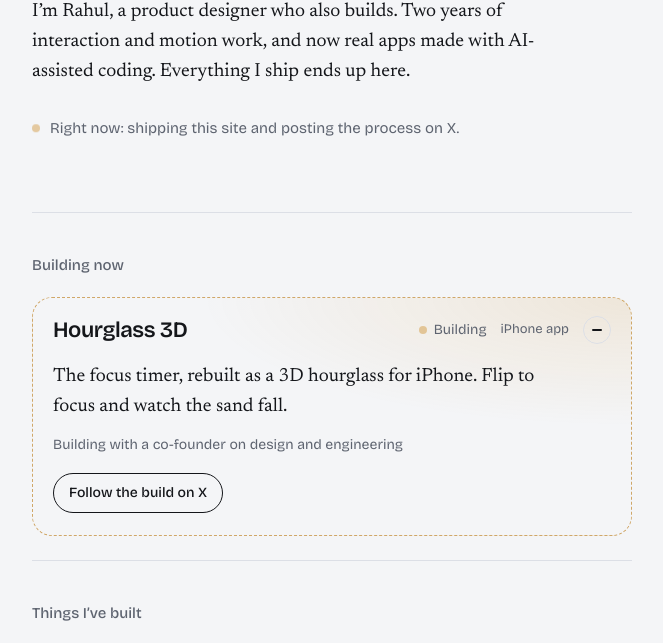
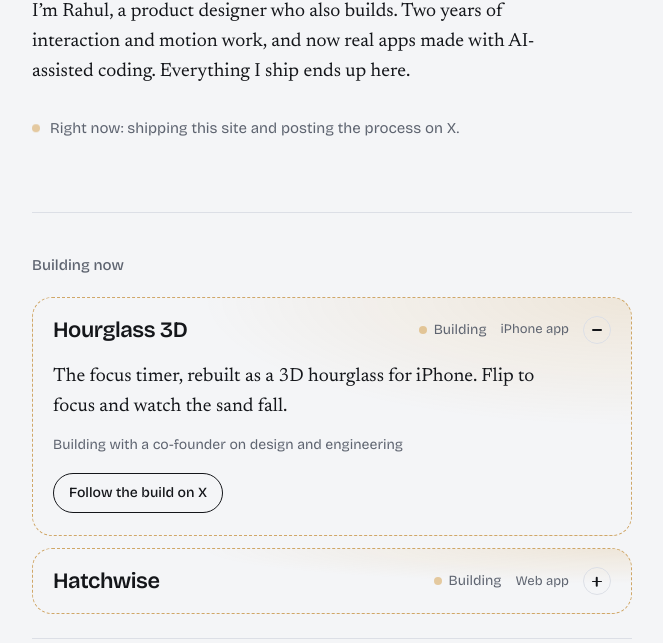
Before and after one commit to Rahul-Gaikar/rahul-gaikar.github.io, a plain HTML site: page index.html in a window 1280 px wide. Shown: the part 294-937 px from the top of the page, without its empty margins (308-971 px from the left). Drawn offline with nearby package versions, Linux system fonts and the light colour scheme.

Commit message:
v2: add Hatchwise to Building now
Co-Authored-By: Claude Opus 5.5 <noreply@anthropic.com>

```diff
--- a/index.html
+++ b/index.html
@@ -1035,6 +1035,20 @@ const SITE = {
       waitlistUrl: "",         // link to the waitlist page
       links: [
         { label: "Follow the build on X", url: "https://x.com/Rahul_gaikarr" }
+      ]
+    },
+    {
+      name: "Hatchwise",
+      label: "Building",
+      text: "See your odds before you spend 5,000 gold. A Miscrits breeding calculator that reads your screenshots: your S+ chance, which stats come out green, white or red, and the gold it will cost. Fan-made, not affiliated with the game.",
+      credit: "Designed by me, built with Claude Code",
+      creditUrl: "",
+      kind: "Web app",
+      milestones: [],
+      waitlist: 0,
+      waitlistUrl: "",
+      links: [
+        { label: "Try it", url: "https://hatchwise-neon.vercel.app" }
       ]
     }
   ],
```
Also changed, not shown: 1 other file.
